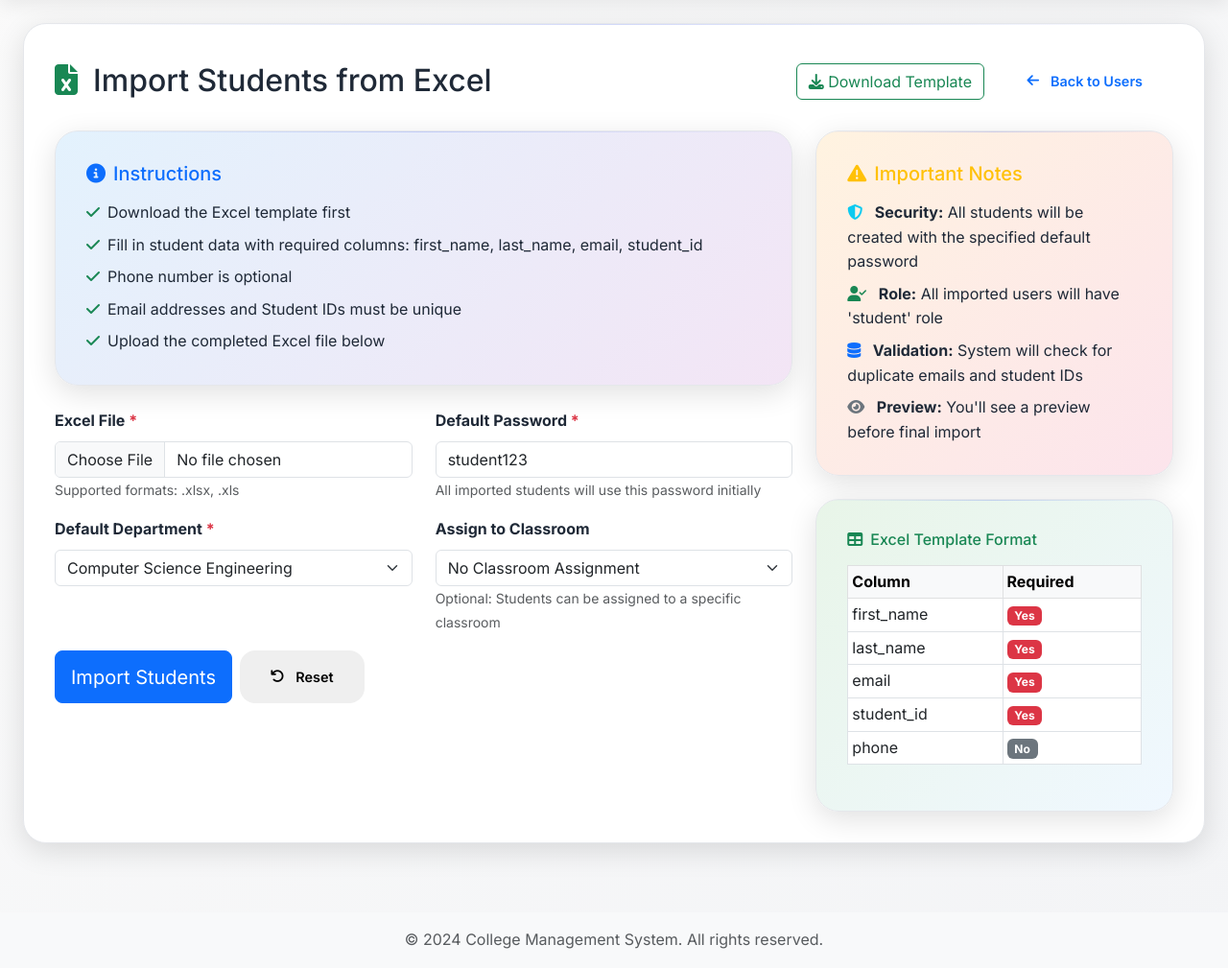
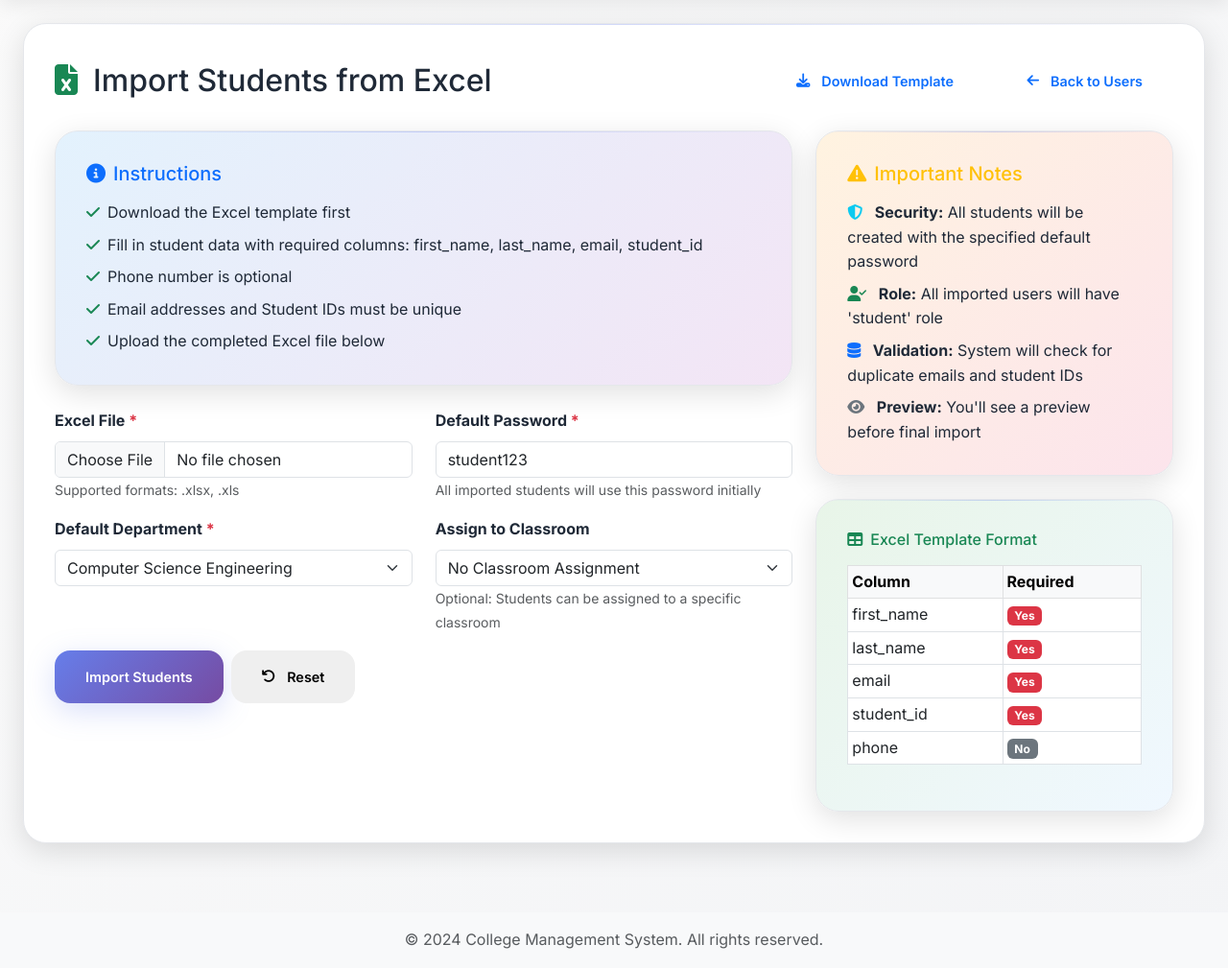
Before and after one commit to rushi-mereddy/adarsh-app, a Flask app: page /admin/import-students in a window 1280 px wide. Shown: the part 113-1122 px from the top of the page at 96% size. Run offline with Flask 3, Linux system fonts and the light colour scheme; a user stored in the database is signed in; some libraries are stand-ins or nearby versions.

Commit message:
Improve the look and feel of admin pages for a more consistent experience
Update button styles on admin pages for visual consistency using custom classes.

Replit-Commit-Author: Agent
Replit-Commit-Session-Id: 2cc784f4-5331-4df3-a63c-dbbc9e05f573
Replit-Commit-Screenshot-Url: https://storage.googleapis.com/screenshot-production-us-central1/9c66b4d1-a79a-4b18-9b9c-1812925f0ecb/3c0a6ee3-3c82-43fc-9ec9-46ef93b9e6d0.jpg

```diff
--- a/templates/admin/department_reviews.html
+++ b/templates/admin/department_reviews.html
@@ -95,7 +95,7 @@
                                         </a>
 
                                         <form method="POST" action="{{ url_for('admin_approve_review', review_id=review.id) }}" class="d-inline">
-                                            <button type="submit" class="btn btn-outline-{{ 'warning' if review.is_approved else 'success' }} btn-sm"
+                                            <button type="submit" class="btn-ultra btn-outline-{{ 'warning' if review.is_approved else 'success' }}-ultra btn-sm"
                                                     title="{{ 'Unapprove' if review.is_approved else 'Approve' }} Review">
                                                 <i class="fas fa-{{ 'times' if review.is_approved else 'check' }}"></i>
                                             </button>
--- a/templates/admin/import_students.html
+++ b/templates/admin/import_students.html
@@ -12,7 +12,7 @@
                         <i class="fas fa-file-excel text-success me-3"></i>Import Students from Excel
                     </h2>
                     <div>
-                        <a href="{{ url_for('admin_download_template') }}" class="btn btn-outline-success me-2">
+                        <a href="{{ url_for('admin_download_template') }}" class="btn-ultra btn-outline-success-ultra me-2">
                             <i class="fas fa-download"></i> Download Template
                         </a>
                         <a href="{{ url_for('admin_users') }}" class="btn-ultra btn-outline-secondary-ultra">
@@ -103,7 +103,7 @@
                             </div>
 
                             <div class="d-flex gap-2">
-                                {{ form.submit(class="btn btn-primary btn-lg") }}
+                                {{ form.submit(class="btn-ultra btn-primary-ultra btn-lg") }}
                                 <button type="reset" class="btn-ultra btn-outline-secondary-ultra">
                                     <i class="fas fa-undo"></i> Reset
                                 </button>
--- a/templates/admin/users.html
+++ b/templates/admin/users.html
@@ -293,7 +293,7 @@
                         {% if search %}
                         <span style="color: #6b7280;"> • Search: "{{ search }}"</span>
                         {% endif %}
-                        <button type="button" class="btn btn-sm btn-outline-secondary ms-2" onclick="location.reload()">
+                        <button type="button" class="btn-ultra btn-sm btn-outline-secondary-ultra ms-2" onclick="location.reload()">
                             <i class="fas fa-sync-alt"></i> Refresh
                         </button>
                     </div>
```
